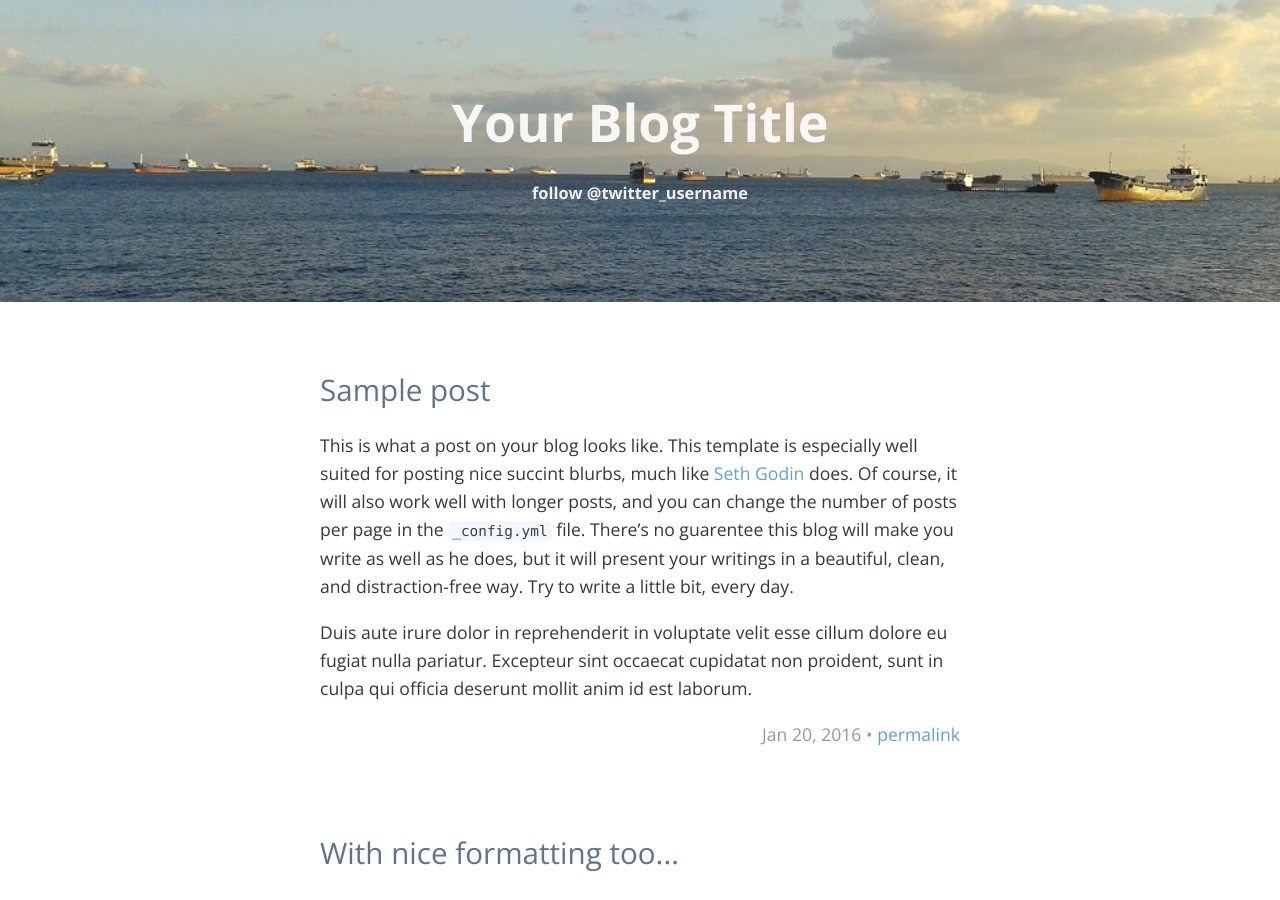
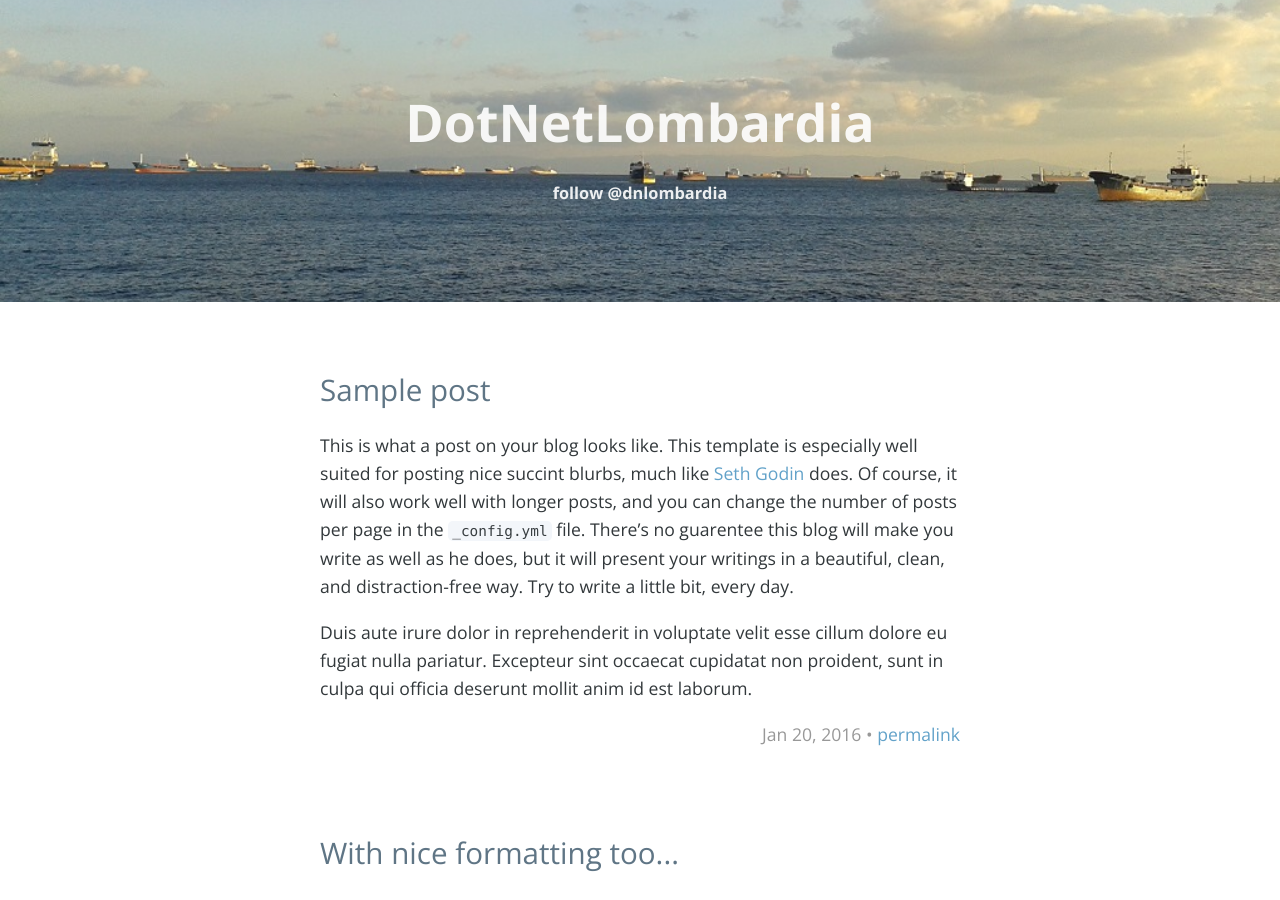
Before and after one commit to dotnetlombardia/dotnetlombardia.github.io, a Jekyll site: the page built from index.html, in a window 1280 px wide and 900 px high. Built offline with Jekyll 4.4.1, drawn with Linux system fonts in a browser that asks for light colours; the list of posts is cut into pages by our own code.

Commit message:
Update _config.yml

```diff
--- a/_config.yml
+++ b/_config.yml
@@ -6,12 +6,12 @@
 # 'jekyll serve'. If you change this file, please restart the server process.
 
 # Site settings
-title: Your Blog Title
+title: 'DotNetLombardia'
 description: '' # write a nice description for your blog
 baseurl: '' # the subpath of your site, e.g. /blog
 url: '' # the base hostname & protocol for your site http://www.example.com
 # google_analytics: 'UA-XXXXXX-X'
-twitter_username: 'twitter_username'
+twitter_username: 'dnlombardia'
 
 # Build settings
 markdown: kramdown
```
